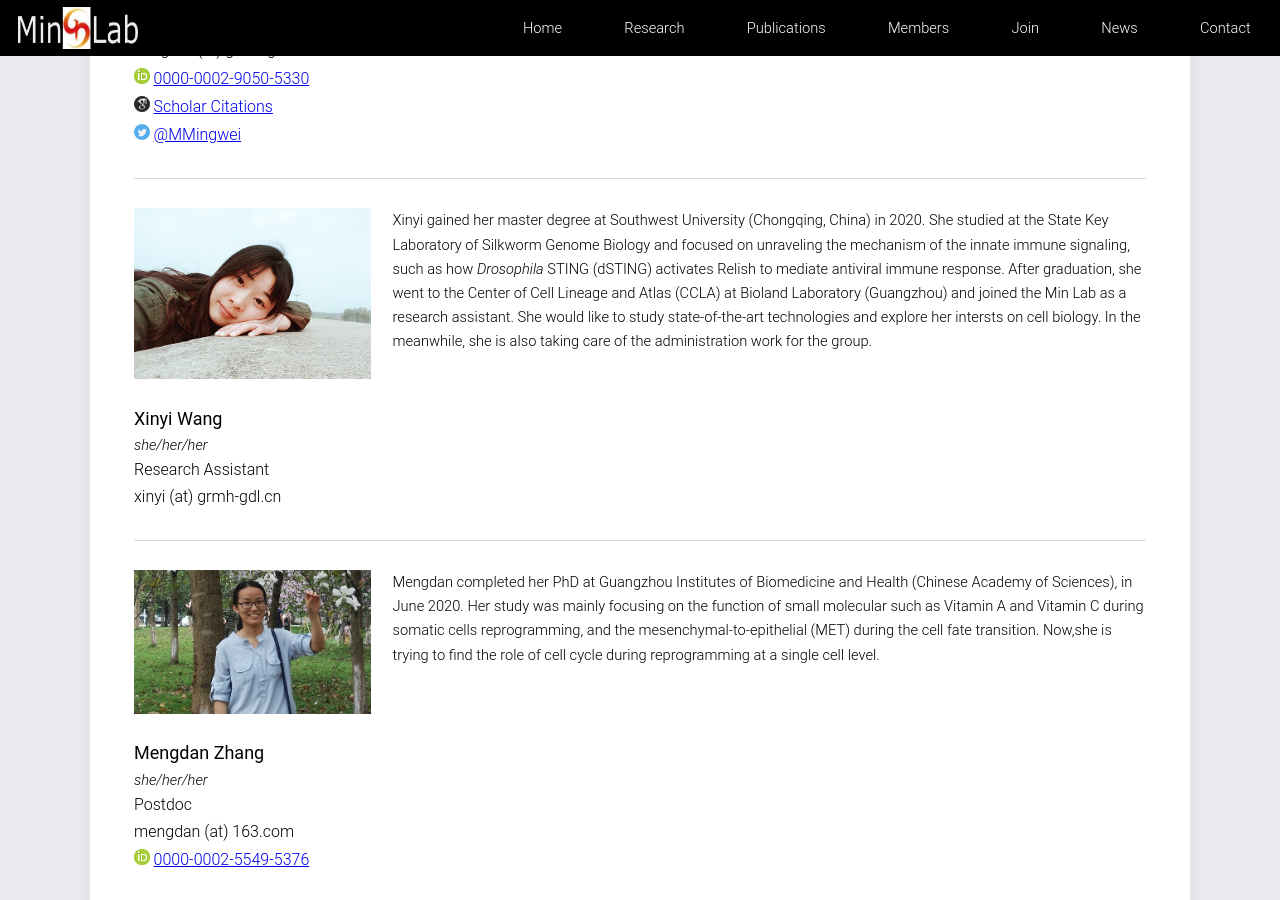
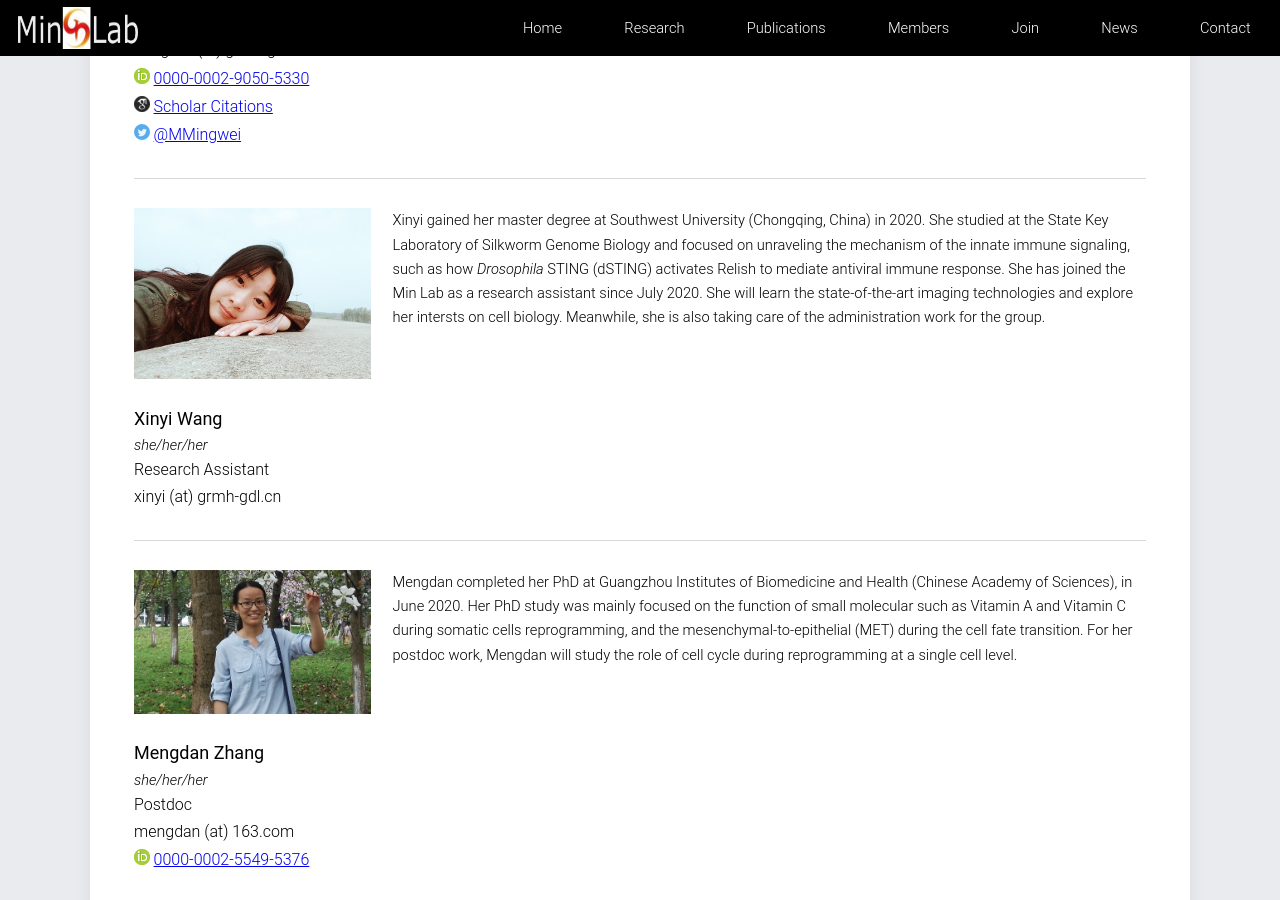
Before and after one commit to mm809/mm809.github.io, a Jekyll site: the page built from members/index.html, in a window 1280 px wide and 900 px high, scrolled down 897 px. Built offline with Jekyll 4.4.1, drawn with Linux system fonts in a browser that asks for light colours.

Commit message:
Update members.yml

```diff
--- a/_data/members.yml
+++ b/_data/members.yml
@@ -26,8 +26,8 @@
 
           Xinyi gained her master degree at Southwest University (Chongqing, China) in 2020. She studied at the State Key Laboratory of Silkworm Genome Biology and \
           focused on unraveling the mechanism of the innate immune signaling, such as how <i>Drosophila</i> STING (dSTING) activates Relish to mediate antiviral immune response. \
-          After graduation, she went to the Center of Cell Lineage and Atlas (CCLA) at Bioland Laboratory (Guangzhou) and joined the Min Lab as a research assistant. \
-          She would like to study state-of-the-art technologies and explore her intersts on cell biology. In the meanwhile, she is also taking care of the administration work for the group.
+          She has joined the Min Lab as a research assistant since July 2020. \
+          She will learn the state-of-the-art imaging technologies and explore her intersts on cell biology. Meanwhile, she is also taking care of the administration work for the group.
 
           "
 - name: Mengdan Zhang
@@ -39,8 +39,8 @@
   description: "
 
           Mengdan completed her PhD at Guangzhou Institutes of Biomedicine and Health (Chinese Academy of Sciences), in June 2020. \
-          Her study was mainly focusing on the function of small molecular such as Vitamin A and Vitamin C during somatic cells reprogramming, and the mesenchymal-to-epithelial (MET) during the cell fate transition.
-          Now,she is trying to find the role of cell cycle during reprogramming at a single cell level.
+          Her PhD study was mainly focused on the function of small molecular such as Vitamin A and Vitamin C during somatic cells reprogramming, and the mesenchymal-to-epithelial (MET) during the cell fate transition.
+          For her postdoc work, Mengdan will study the role of cell cycle during reprogramming at a single cell level.
 
           "
 
```
